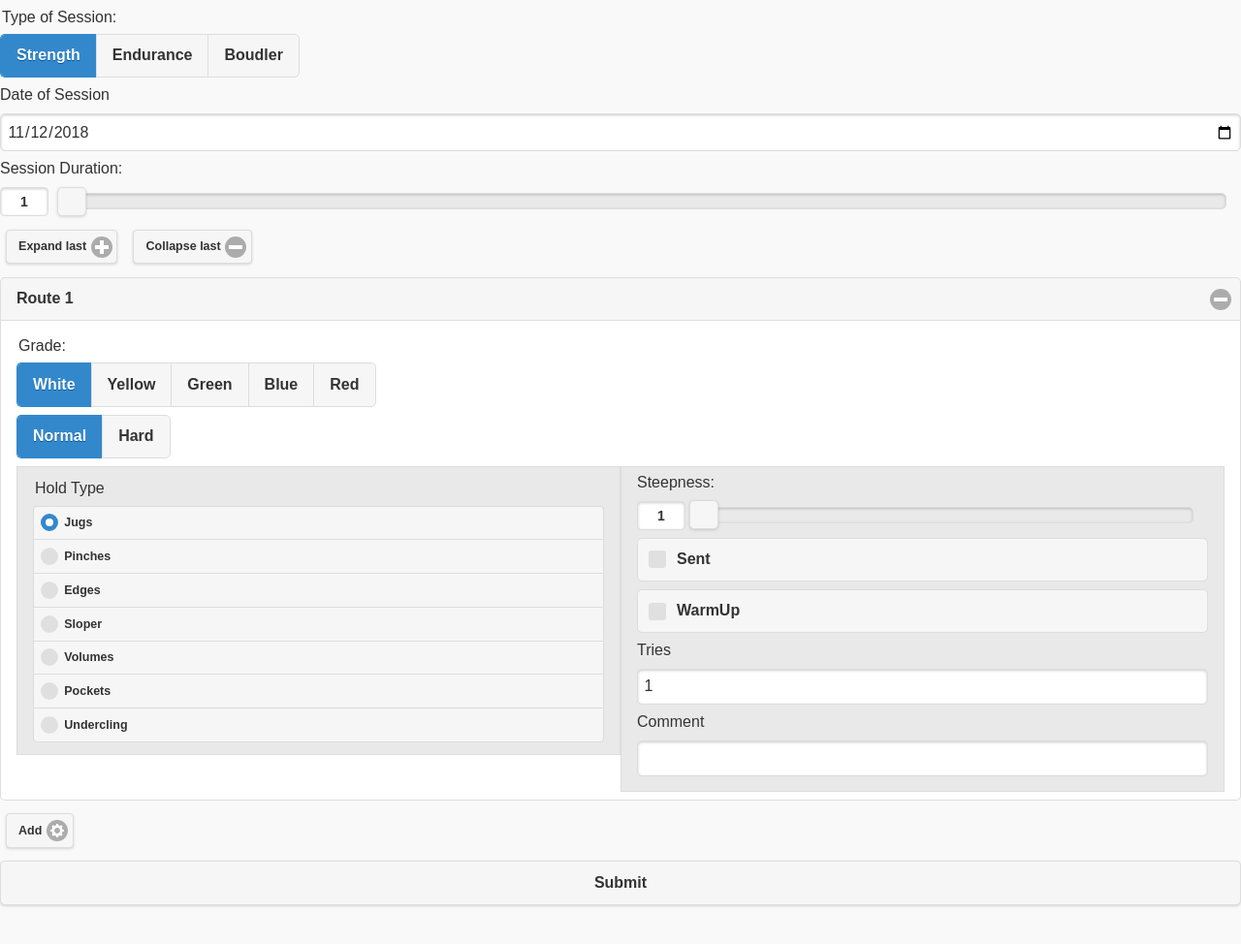
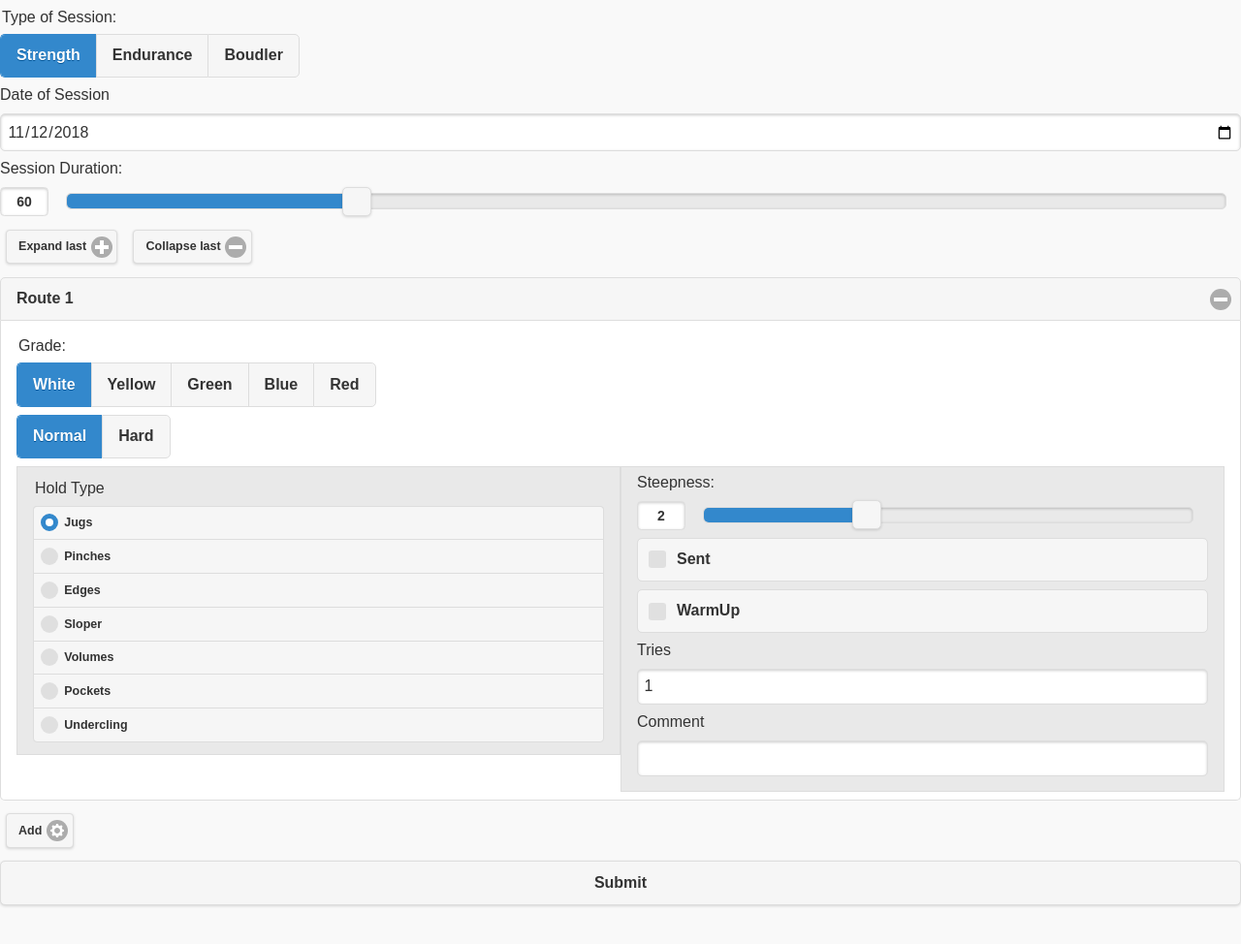
Before and after one commit to oni303/logicalProgression, a Flask app: page / in a window 1280 px wide. Shown: the top 974 px of the page at 97% size. Run offline with Flask 2, Linux system fonts and the light colour scheme; parts of the project's set-up code (start-up, migrations or seed data) failed here and were passed over; some libraries are stand-ins or nearby versions.

Commit message:
form: changed some default vaules

```diff
--- a/form/templates/index.html
+++ b/form/templates/index.html
@@ -2,7 +2,7 @@
 <head>
 	<meta charset="utf-8">
 	<meta name="viewport" content="width=device-width, initial-scale=1">
-	<title>Radio buttons - jQuery Mobile Demos</title>
+	<title>Bouler Log</title>
 	<link rel="stylesheet" href="http://fonts.googleapis.com/css?family=Open+Sans:300,400,700">
 	<link rel="stylesheet" href="static/css/themes/default/jquery.mobile-1.4.5.min.css">
 	<link rel="stylesheet" href="static/_assets/css/jqm-demos.css">
@@ -43,7 +43,7 @@
       <input type="date" data-clear-btn="false" name="date-1" id="date-1">
 
       <label for="sessoionDuration">Session Duration:</label>
-      <input type="range" name="sessionDuration" id="sessionDuration" data-highlight="true" min="0" max="240" step="15" value="1">
+      <input type="range" name="sessionDuration" id="sessionDuration" data-highlight="true" min="0" max="240" step="15" value="60">
 
 
 <button type="button" data-icon="plus" data-iconpos="right" data-mini="true" data-inline="true" id="expand">Expand last</button>
@@ -104,7 +104,7 @@
       </div></div>
       <div class='ui-block-b'><div class='ui-bar ui-bar-a' >
           <label for='steepness_` + nextId + `'>Steepness:</label>
-          <input type='range' name='steepness_` + nextId + `' id='steepness_` + nextId + `' data-highlight='true' min='1' max='4' value='1'>
+          <input type='range' name='steepness_` + nextId + `' id='steepness_` + nextId + `' data-highlight='true' min='1' max='4' value='2'>
 
           <input type='checkbox' name='sent_` + nextId + `' id='sent_` + nextId + `' value='1'>
           <label for='sent_` + nextId + `'>Sent</label>
```
